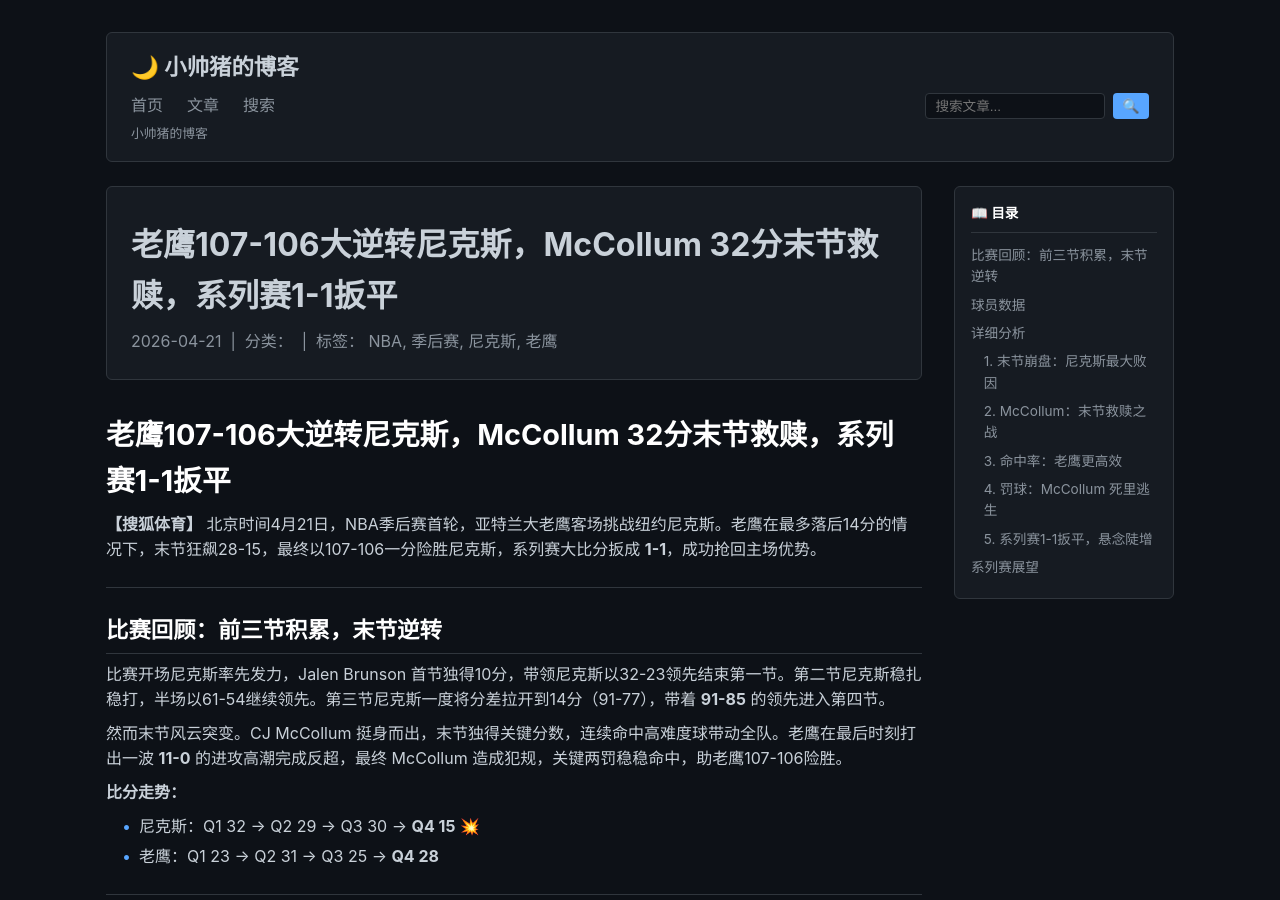
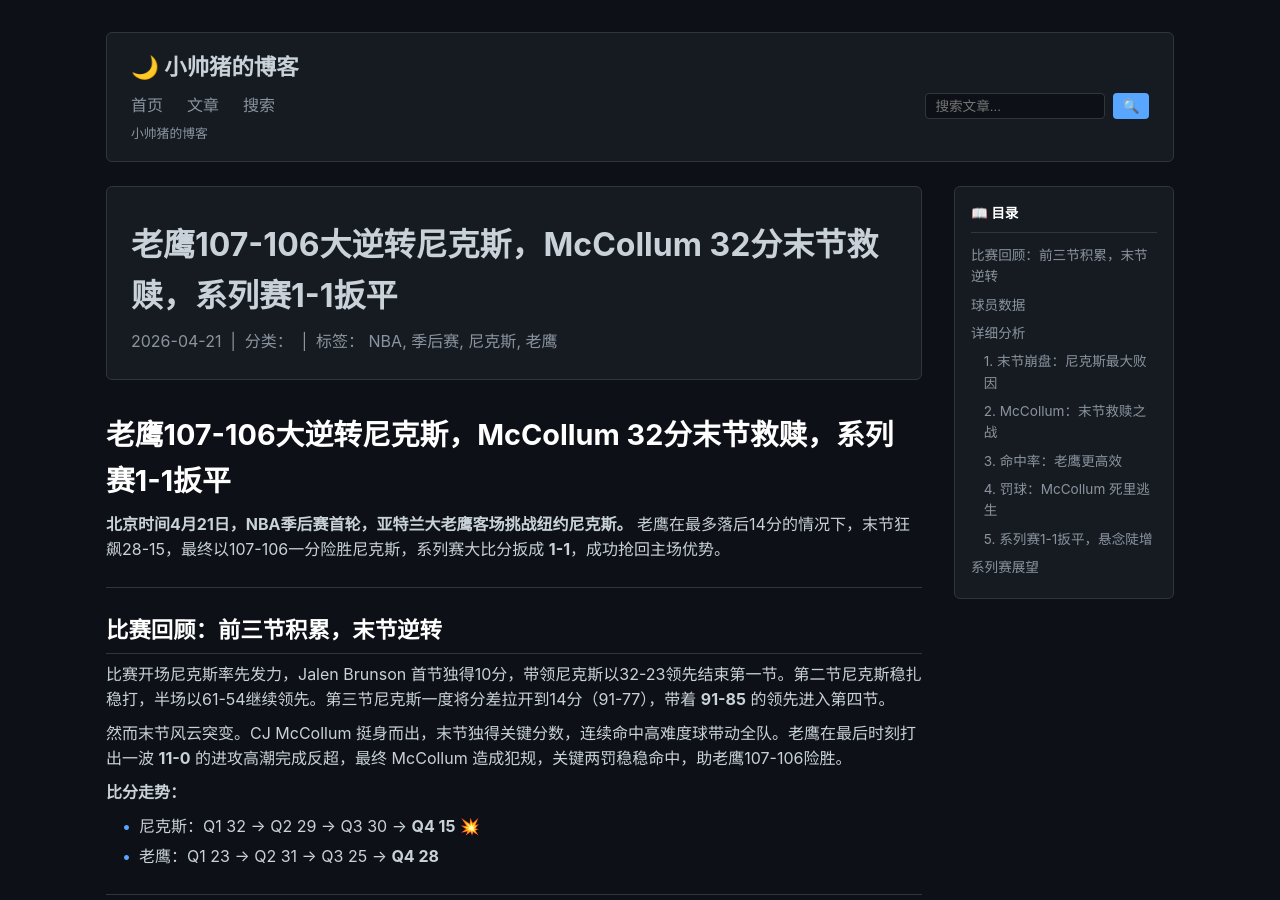
Before and after one commit to godsay1983/godsay1983.github.io, a Jekyll site: the page built from _posts/2026-04-21-nba-playoffs-knicks-hawks-analysis.md, in a window 1280 px wide and 900 px high. Built offline with Jekyll 4.4.1, drawn with Linux system fonts in a browser that asks for light colours; our own code applies the rules of GitHub Pages for plain Markdown files; comment, search, counter and statistics services are not loaded.

Commit message:
chore: 移除文章来源标注【搜狐体育】

```diff
--- a/_posts/2026-04-21-nba-playoffs-knicks-hawks-analysis.md
+++ b/_posts/2026-04-21-nba-playoffs-knicks-hawks-analysis.md
@@ -6,7 +6,7 @@
 
 # 老鹰107-106大逆转尼克斯，McCollum 32分末节救赎，系列赛1-1扳平
 
-**【搜狐体育】** 北京时间4月21日，NBA季后赛首轮，亚特兰大老鹰客场挑战纽约尼克斯。老鹰在最多落后14分的情况下，末节狂飙28-15，最终以107-106一分险胜尼克斯，系列赛大比分扳成 **1-1**，成功抢回主场优势。
+**北京时间4月21日，NBA季后赛首轮，亚特兰大老鹰客场挑战纽约尼克斯。** 老鹰在最多落后14分的情况下，末节狂飙28-15，最终以107-106一分险胜尼克斯，系列赛大比分扳成 **1-1**，成功抢回主场优势。
 
 ---
 
```
